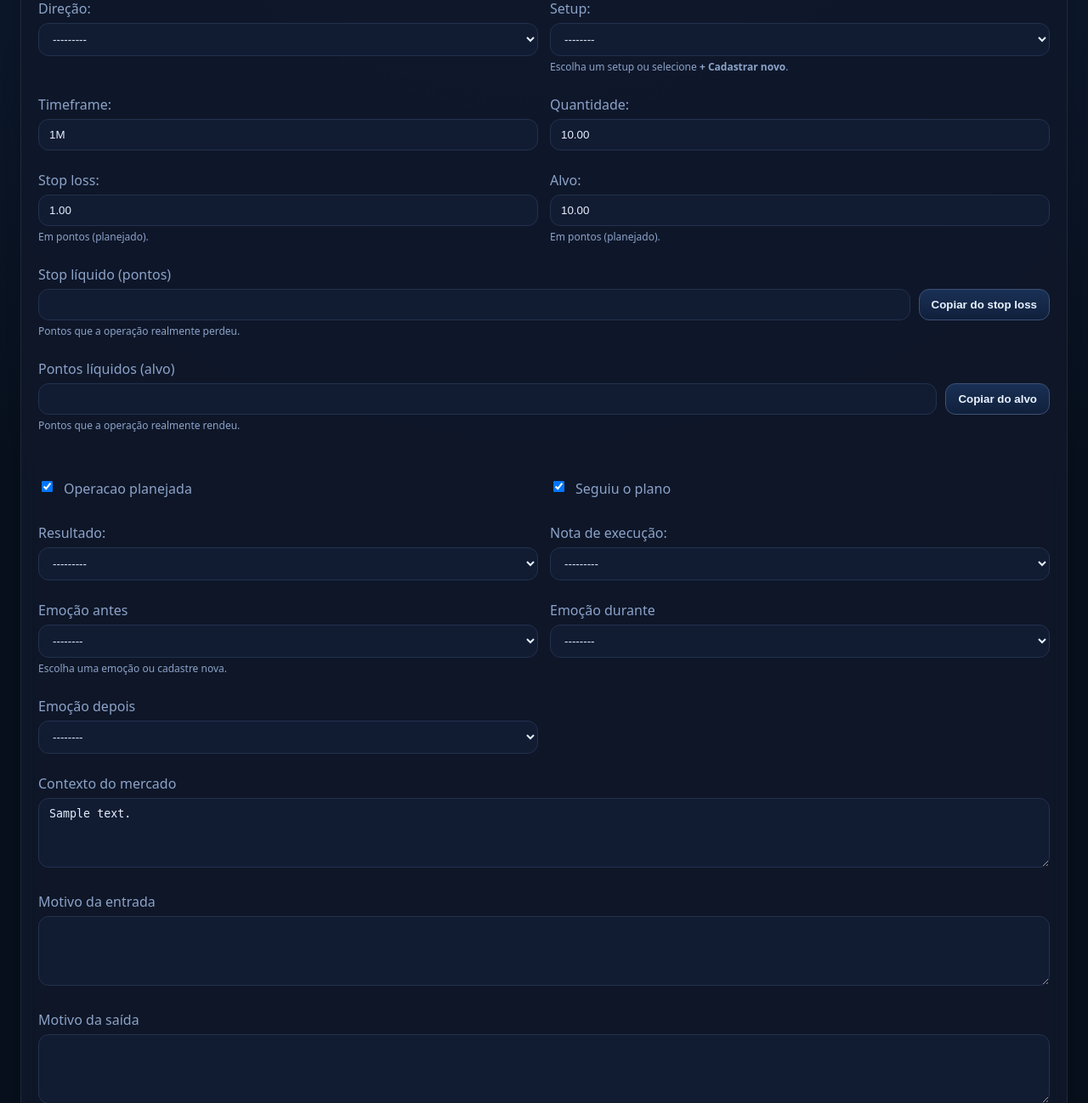
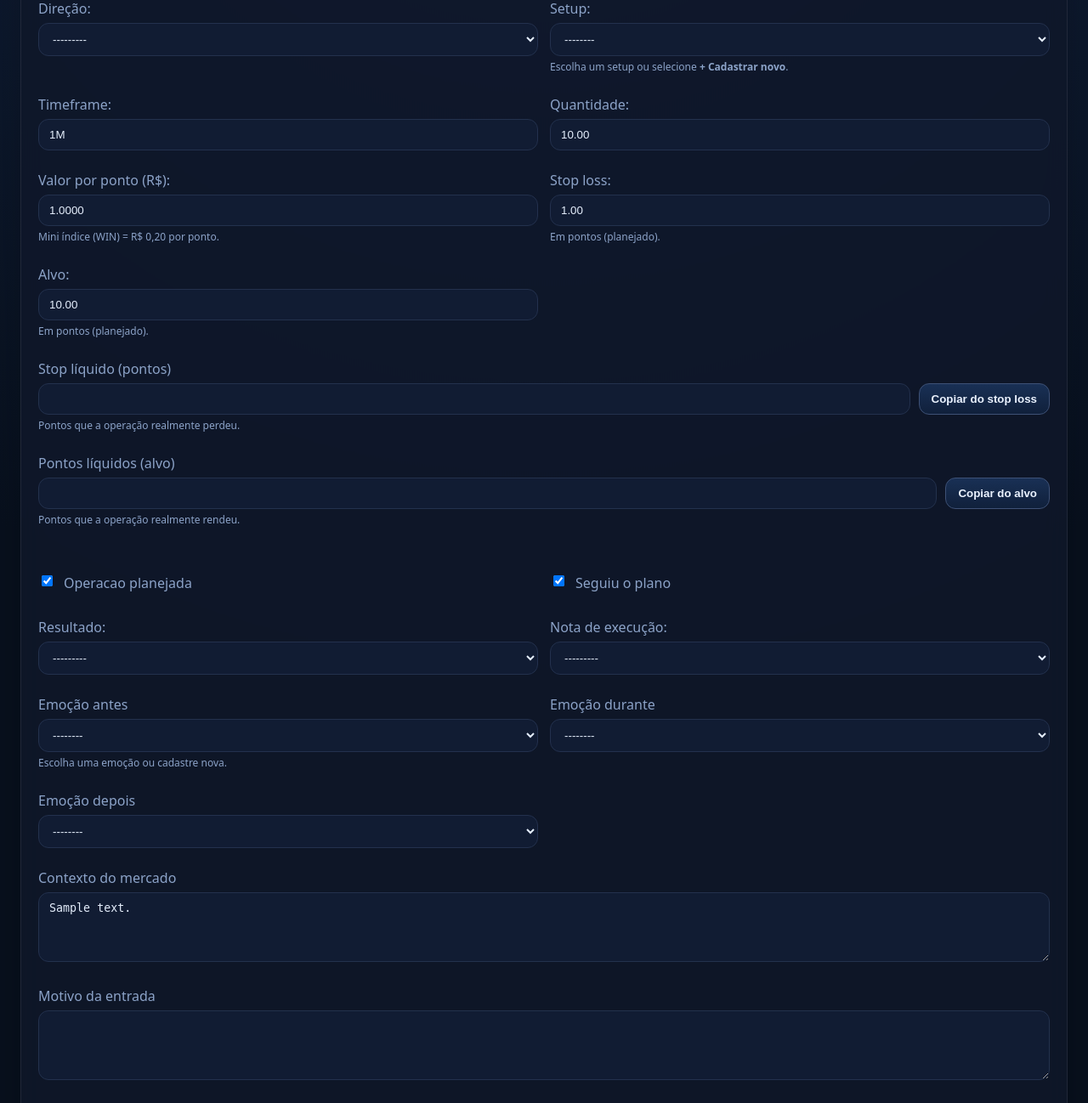
Before and after one commit to fabianopolone123/DIARIOTRADE, a Django app: page /trades/new/ in a window 1280 px wide. Shown: the part 414-1712 px from the top of the page at 85% size. Run offline with Django 5.2, Linux system fonts and the light colour scheme; a user stored in the database is signed in; tables that the repository leaves empty hold one stand-in row (values such as "Sample post").

Commit message:
Adiciona valor por ponto para calcular P&L em reais corretamente
O Mini Indice vale R$0,20 por ponto, nao R$1. Agora o P&L usa
pontos_liquidos x quantidade x valor_por_ponto, com o valor herdado
do ultimo trade. Inclui comando recompute_metrics para recalcular
o historico apos a mudanca.

```diff
--- a/journal/forms.py
+++ b/journal/forms.py
@@ -35,6 +35,7 @@ class TradeForm(forms.ModelForm):
         self.fields["screenshot"].label = "Print da tela"
         self.fields["stop_points_net"].label = "Stop líquido (pontos)"
         self.fields["target_points_net"].label = "Pontos líquidos (alvo)"
+        self.fields["point_value"].label = "Valor por ponto (R$)"
 
         if setup_choices is None:
             setup_choices = list(
@@ -72,6 +73,7 @@ class TradeForm(forms.ModelForm):
             "setup",
             "timeframe",
             "quantity",
+            "point_value",
             "stop_loss",
             "stop_points_net",
             "target_price",
@@ -98,6 +100,7 @@ class TradeForm(forms.ModelForm):
             "direction": forms.Select(attrs={"class": "input"}),
             "timeframe": forms.TextInput(attrs={"class": "input"}),
             "quantity": forms.NumberInput(attrs={"class": "input", "step": "0.01"}),
+            "point_value": forms.NumberInput(attrs={"class": "input", "step": "0.0001"}),
             "stop_loss": forms.NumberInput(attrs={"class": "input", "step": "0.01"}),
             "stop_points_net": forms.NumberInput(attrs={"class": "input", "step": "0.01"}),
             "target_price": forms.NumberInput(attrs={"class": "input", "step": "0.01"}),
--- a/journal/models.py
+++ b/journal/models.py
@@ -1,3 +1,5 @@
+from decimal import Decimal
+
 from django.conf import settings
 from django.db import models
 from django.utils import timezone
@@ -25,6 +27,7 @@ class Trade(models.Model):
     target_price = models.DecimalField(max_digits=14, decimal_places=2, blank=True, null=True, verbose_name="alvo")
     stop_points_net = models.DecimalField(max_digits=14, decimal_places=2, blank=True, null=True, verbose_name="stop líquido (pontos)")
     target_points_net = models.DecimalField(max_digits=14, decimal_places=2, blank=True, null=True, verbose_name="pontos líquidos (alvo)")
+    point_value = models.DecimalField(max_digits=14, decimal_places=4, default=Decimal("0.20"), verbose_name="valor por ponto (R$)")
     fees = models.DecimalField(max_digits=14, decimal_places=2, default=0, verbose_name="taxas")
     planned_trade = models.BooleanField(default=True, verbose_name="operação planejada")
     market_context = models.TextField(blank=True, verbose_name="contexto de mercado")
--- a/journal/views.py
+++ b/journal/views.py
@@ -27,6 +27,7 @@ def _compute_metrics(trade):
     entry = trade.entry_price or Decimal("0")
     exit_price = trade.exit_price if trade.exit_price is not None else entry
     qty = trade.quantity or Decimal("0")
+    point_value = trade.point_value if trade.point_value is not None else Decimal("1")
     stop_points = abs(trade.stop_loss or Decimal("0"))
     target_points = abs(trade.target_price or Decimal("0"))
     fees = trade.fees or Decimal("0")
@@ -40,11 +41,11 @@ def _compute_metrics(trade):
         net_points = None
 
     if net_points is not None:
-        pnl = (net_points * qty) - fees
+        pnl = (net_points * qty * point_value) - fees
     else:
         pnl = ((exit_price - entry) * qty * side) - fees
-    initial_risk = stop_points * qty
-    planned_reward = target_points * qty
+    initial_risk = stop_points * qty * point_value
+    planned_reward = target_points * qty * point_value
     trade.pnl = pnl
     trade.initial_risk = initial_risk
     trade.r_multiple = (pnl / initial_risk) if initial_risk else Decimal("0")
@@ -171,6 +172,7 @@ class TradeCreateView(LoginRequiredMixin, CreateView):
         last_trade_with_context = Trade.objects.exclude(market_context="").order_by("-trade_date", "-id").first()
         if last_trade:
             initial["quantity"] = last_trade.quantity
+            initial["point_value"] = last_trade.point_value
             initial["stop_loss"] = last_trade.stop_loss
             initial["target_price"] = last_trade.target_price
         if last_trade_with_context and last_trade_with_context.market_context:
--- a/templates/journal/trade_detail.html
+++ b/templates/journal/trade_detail.html
@@ -32,6 +32,7 @@
         <div><dt>Setup</dt><dd>{{ object.setup|default:"-" }}</dd></div>
         <div><dt>Timeframe</dt><dd>{{ object.timeframe|default:"-" }}</dd></div>
         <div><dt>Quantidade</dt><dd>{{ object.quantity|floatformat:2 }}</dd></div>
+        <div><dt>Valor por ponto</dt><dd>R$ {{ object.point_value|floatformat:2 }}</dd></div>
         <div><dt>Stop loss</dt><dd>{{ object.stop_loss|default:"-" }}</dd></div>
         <div><dt>Stop líquido</dt><dd>{{ object.stop_points_net|default:"-" }}</dd></div>
         <div><dt>Alvo</dt><dd>{{ object.target_price|default:"-" }}</dd></div>
--- a/templates/journal/trade_form.html
+++ b/templates/journal/trade_form.html
@@ -47,6 +47,7 @@
       </div>
       <div class="field">{{ form.timeframe.label_tag }}{{ form.timeframe }}{{ form.timeframe.errors }}</div>
       <div class="field">{{ form.quantity.label_tag }}{{ form.quantity }}{{ form.quantity.errors }}</div>
+      <div class="field">{{ form.point_value.label_tag }}{{ form.point_value }}{{ form.point_value.errors }}<small class="hint">Mini índice (WIN) = R$ 0,20 por ponto.</small></div>
       <div class="field">{{ form.stop_loss.label_tag }}{{ form.stop_loss }}{{ form.stop_loss.errors }}<small class="hint">Em pontos (planejado).</small></div>
       <div class="field">{{ form.target_price.label_tag }}{{ form.target_price }}{{ form.target_price.errors }}<small class="hint">Em pontos (planejado).</small></div>
       <div class="field field-wide">
```
Also changed, not shown: journal/management/commands/recompute_metrics.py (added, +17 -0 lines), journal/management/__init__.py (added), journal/management/commands/__init__.py (added), journal/migrations/0004_trade_point_value.py (added).
